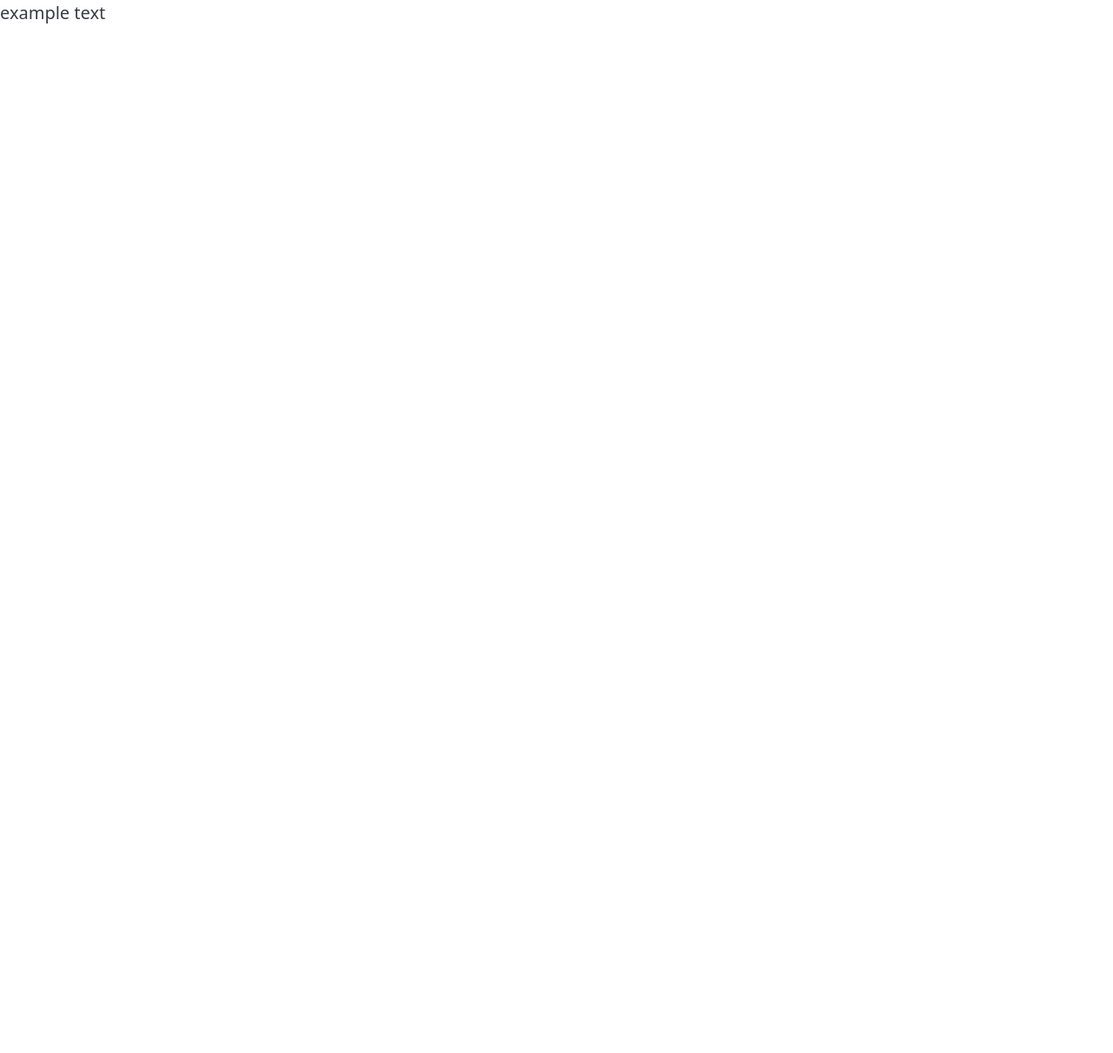
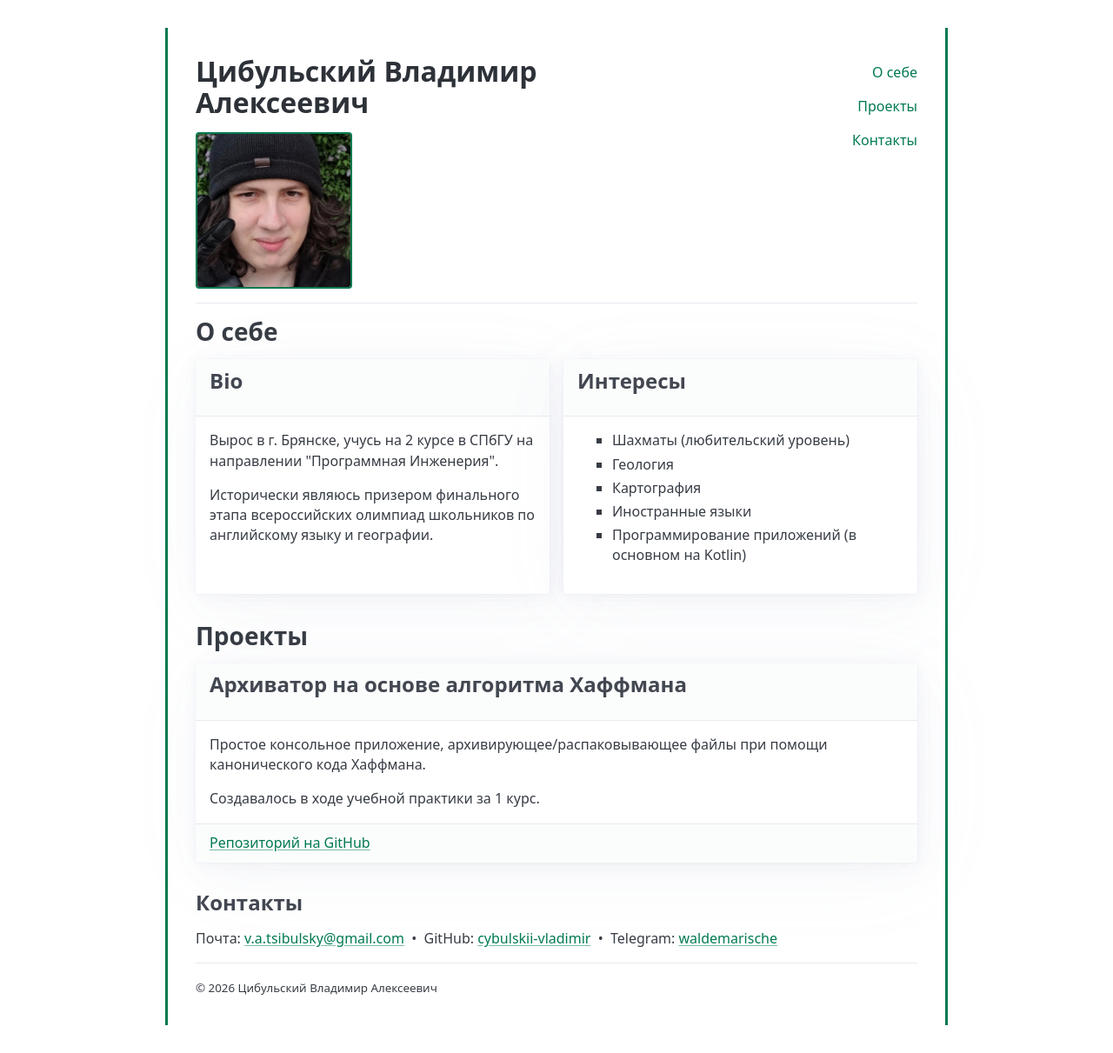
Before and after one commit to cybulskii-vladimir/cybulskii-vladimir.github.io, a plain HTML site: page index.html in a window 1280 px wide. Shown: the whole page at 87% size. Before the commit the page ends 800 px from the top, so only its background shows below. Drawn offline with Linux system fonts and the light colour scheme.

Commit message:
feat: add basic layout elements and fillings for them

```diff
--- /dev/null
+++ b/css/style.css
@@ -0,0 +1,33 @@
+:root {
+	--pico-font-size: 100%;
+	--pico-line-height: 1.45;
+}
+
+body {
+	min-height: 100vh;
+	margin: 0;
+	padding-block: 2rem;
+}
+
+.sheet {
+	max-width: 900px;
+	min-height: calc(100vh - 4rem);
+	margin-inline: auto;
+	padding: 2rem;
+	background-color: var(--pico-background-color);
+	border-left: 3px solid var(--pico-primary);
+	border-right: 3px solid var(--pico-primary);
+}
+
+header aside {
+	text-align: right;
+	height: 100%;
+}
+
+.portrait {
+	width: 180px;
+	height: 180px;
+	object-fit: cover;
+	border-radius: var(--pico-border-radius);
+	border: 2px solid var(--pico-primary);
+}
--- a/index.html
+++ b/index.html
@@ -4,9 +4,79 @@
 	<meta charset="UTF-8">
 	<meta name="viewport" content="width=device-width, initial-scale=1.0">
 	<link rel="stylesheet" href="css/pico.jade.css">
-	<title></title>
+	<link rel="stylesheet" href="css/style.css">
+	<title>Cybulskii Vladimir - Personal page</title>
 </head>
 <body>
-	<p>example text</p>
+	<div class="container sheet">
+		<header class="grid">
+			<div>
+				<h1>Цибульский Владимир Алексеевич</h1>
+				<img src="images/pt.jpg" alt="Фото" class="portrait">
+			</div>
+
+			<aside>
+				<nav>
+					<ul>
+						<li><a href="#about">О себе</a></li>
+						<li><a href="#projects">Проекты</a></li>
+						<li><a href="#contacts">Контакты</a></li>
+					</ul>
+				</nav>
+			</aside>
+		</header>
+
+		<hr>
+
+		<main>
+			<section id="about">
+				<h2>О себе</h2>
+				<div class="grid">
+					<article>
+						<header><h3>Bio</h3></header>
+						<p>Вырос в г. Брянске, учусь на 2 курсе в СПбГУ на направлении "Программная Инженерия".</p>
+						<p>Исторически являюсь призером финального этапа всероссийских олимпиад школьников по английскому языку и географии.</p>
+					</article>
+
+					<article>
+						<header><h3>Интересы</h3></header>
+						<ul>
+							<li>Шахматы (любительский уровень)</li>
+							<li>Геология</li>
+							<li>Картография</li>
+							<li>Иностранные языки</li>
+							<li>Программирование приложений (в основном на Kotlin)</li>
+						</ul>
+					</article>
+				</div>
+			</section>
+
+			<section id="projects">
+				<h2>Проекты</h2>
+				<div class="grid">
+					<article>
+						<header><h3>Архиватор на основе алгоритма Хаффмана</h3></header>
+						<p>Простое консольное приложение, архивирующее/распаковывающее файлы при помощи канонического кода Хаффмана.</p>
+						<p>Создавалось в ходе учебной практики за 1 курс.</p>
+						<footer><a href="https://github.com/cybulskii-vladimir/huffman-archiver">Репозиторий на GitHub</a></footer>
+					</article>
+				</div>
+			</section>
+
+			<section id="contacts">
+				<h3>Контакты</h2>
+				<p>
+					Почта: <a href="mailto:v.a.tsibulsky@gmail.com">v.a.tsibulsky@gmail.com</a> &nbsp;&bull;&nbsp;
+					GitHub: <a href="https://github.com/cybulskii-vladimir">cybulskii-vladimir</a> &nbsp;&bull;&nbsp;
+					Telegram: <a href="https://t.me/kafelny_neyasit">waldemarische</a>
+				</p>
+			</section>
+		</main>
+
+		<footer>
+			<hr>
+			<small>© 2026 Цибульский Владимир Алексеевич</small>
+		</footer>
+	</div>
 </body>
 </html>
```
Also changed, not shown: images/pt.jpg (added).
